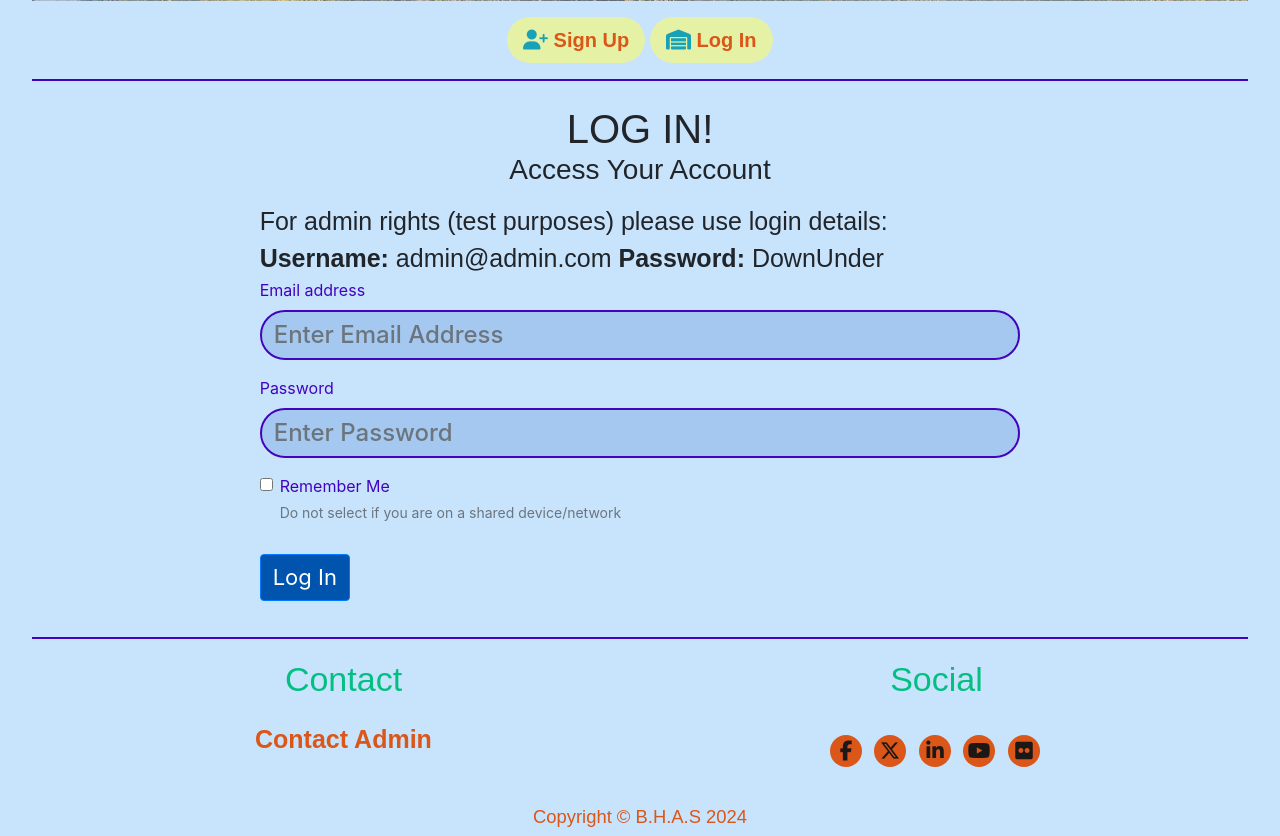
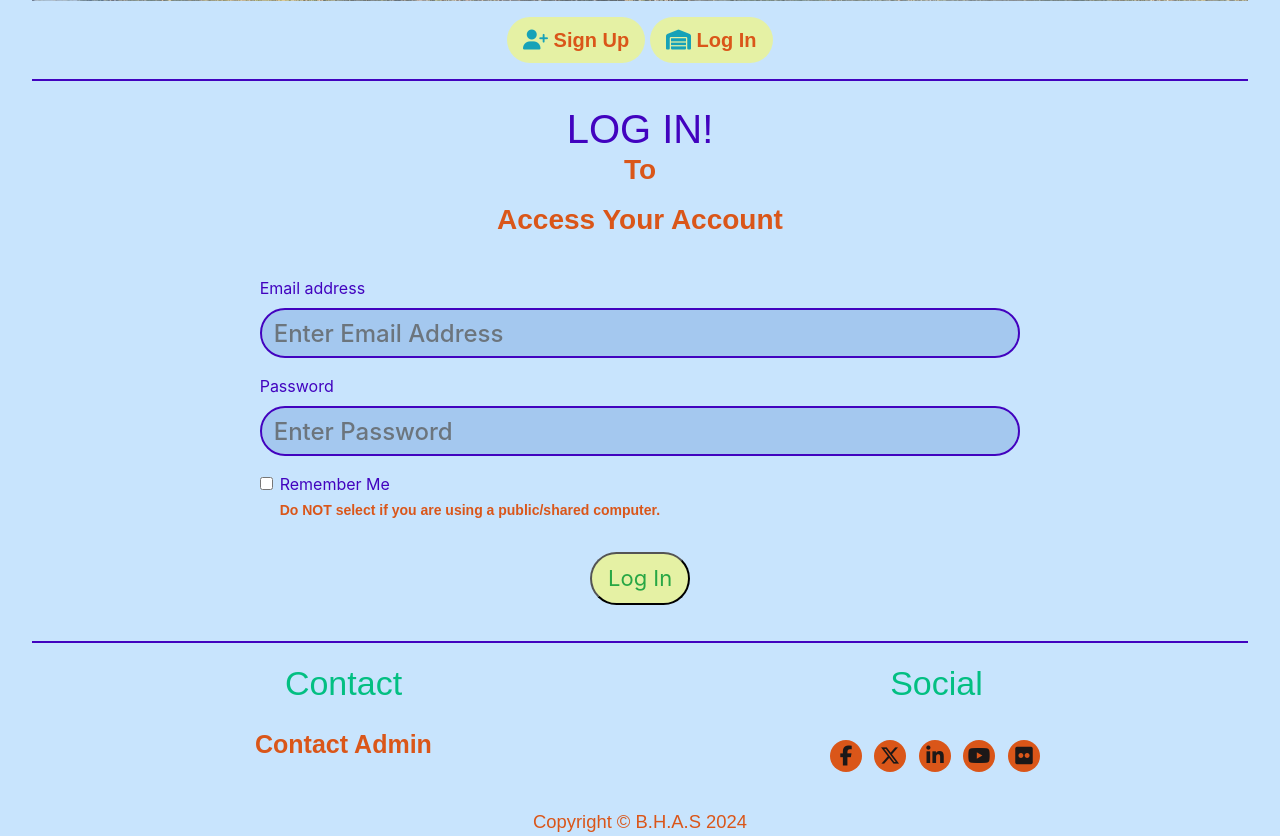
Before and after one commit to neil7057/beach_hut_society, a Flask app: page /login in a window 1280 px wide. Shown: the part 477-1313 px from the top of the page. Run offline with Flask 3, Linux system fonts and the light colour scheme; some libraries are stand-ins or nearby versions; some web fonts are replaced.

Commit message:
amend password length on user

```diff
--- a/beachhuts/models.py
+++ b/beachhuts/models.py
@@ -13,7 +13,7 @@ class User(db.Model, UserMixin):
     email_address = db.Column(db.String(50))
     fname = db.Column(db.String(20))
     lname = db.Column(db.String(30))
-    password = db.Column(db.String(30))
+    password = db.Column(db.String(255))    # password has to be 255 to cater for hashed length
     site_admin = db.Column(db.Boolean, default=False, nullable=False)
     created_td = db.Column(db.DateTime(timezone=True), default=func.now())
 
--- a/beachhuts/routes.py
+++ b/beachhuts/routes.py
@@ -62,7 +62,7 @@ def sign_up():
         user_name = User.query.filter_by(username=username).first()
         if user_name:
             flash(
-                'Username alreday in use. Please choose another',
+                'Username already in use. Please choose another',
                 category='error'
             )
         if len(username) < 1:
@@ -99,6 +99,11 @@ def sign_up():
             )
             return redirect(url_for('login'))
 
+    return render_template(
+            "sign_up.html",
+            page_title="Sign Up!",
+            user=current_user
+            )
 
 
 @app.route("/login", methods=['GET', 'POST'])
--- a/beachhuts/templates/base.html
+++ b/beachhuts/templates/base.html
@@ -64,6 +64,16 @@
 
                 </div>
                 <div class="row pb-3"></div>
+                {% with messages = get_flashed_messages() %}
+                {% if messages %}
+                  <ul class="flashes">
+                  {% for message in messages %}
+                    <li class="text-sand">{{ message }}</li>
+                  {% endfor %}
+                  </ul>
+                  <div class="row pb-3"></div>
+                  {% endif %}
+              {% endwith %}
             </div>
         </div>
     </nav>
--- a/beachhuts/templates/login.html
+++ b/beachhuts/templates/login.html
@@ -6,19 +6,21 @@
 {% block content %}
 <div class="container-fluid">
   <div class="row">
-    <div class="col-12 text-center mt-4 text-uppercase"><h1>{{page_title}}</h1></div>
+    <div class="col-12 text-center mt-4 text-uppercase text-blue"><h1>{{page_title}}</h1></div>
   </div>
 </div>
+
 <!-- Bootstrap form template used (https://getbootstrap.com/docs/4.6/components/forms/) -->
 <div class="container-fluid sign-up-container">
   <div class="row">
     <div class="col-1 col-md-2">
     </div>
+
     <div class="col-10 col-md-8">
-      <form method="POST" class="account-form">
-        <h3 class="text-center account-title mb-3">Access Your Account</h3>
-        <p>For admin rights (test purposes) please use login details:</p>
-        <p><span><strong>Username:</strong> admin@admin.com </span || ><span><strong>Password:</strong> DownUnder</span>  </p>
+      <form method="POST">
+        <h3 class="text-center text-sand mb-3">To</h3>
+        <h3 class="text-center text-sand mb-3">Access Your Account</h3>
+        <br>
         <div class="form-group">
           <label for="loginEmail">Email address</label>
           <input type="email" class="form-control" id="loginEmail" name="loginEmail" placeholder="Enter Email Address" required>
@@ -30,9 +32,13 @@
         <div class="form-group form-check">
           <input type="checkbox" class="form-check-input" id="remember_me" name="remember_me">
           <label class="form-check-label" for="remember_me">Remember Me</label>
-          <small id="signUpHelp" class="form-text text-muted small-text" >Do not select if you are on a shared device/network</small>
+          <small id="signuphelp" class="form-text text-sand">Do NOT select if you are using a public/shared computer.</small>
         </div>
-        <button type="submit" class="btn btn-primary acc-btn">Log In</button>
+        <div class="form-row text-center">
+          <div class="col">
+            <button type="submit" class="btn-lg hvr-grow text-success">Log In</button>
+          </div>
+        </div>
       </form>
     </div>
     <div class="col-1 col-md-2">
```
Also changed, not shown: beachhuts/templates/contact.html (+0 -13 lines), beachhuts/templates/sign_up.html (+7 -6 lines).
